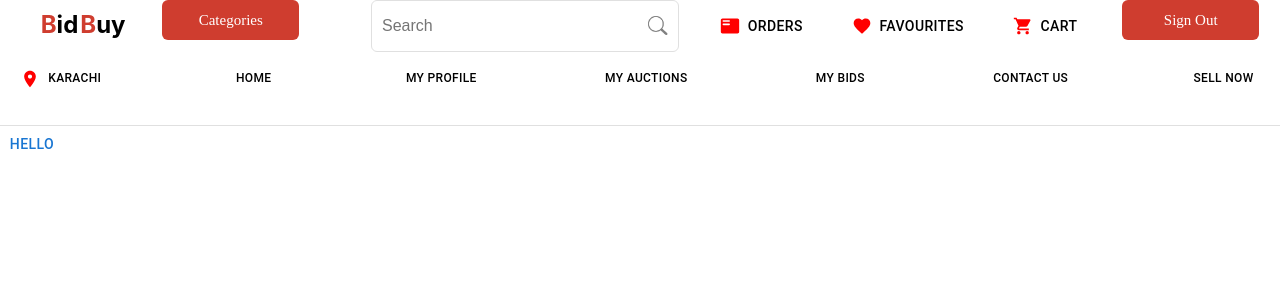
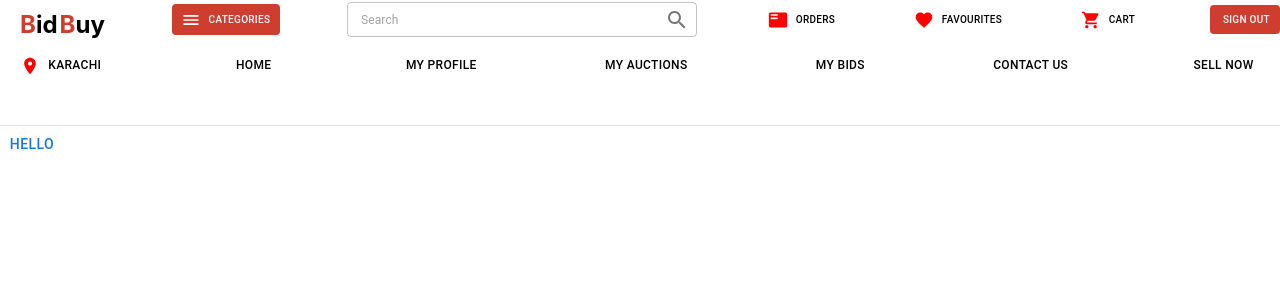
Before and after one commit to muhammadosama984/BidBuy, a React (Create React App) app in the folder BidBuy/frontend/: page / in a window 1280 px wide. Shown: the top 300 px of the page. Built offline with nearby package versions, Linux system fonts and the light colour scheme.

Commit message:
Adjustments

```diff
--- a/BidBuy/frontend/src/components/NavBar/NavBar.css
+++ b/BidBuy/frontend/src/components/NavBar/NavBar.css
@@ -1,4 +1,5 @@
 .div_Navmain{
+    /* padding: 0px 10px 0px 10px; */
     width: 100%;
     /* max-width: 1400px; */
     height: 15vh;
@@ -10,29 +11,6 @@
     /* background-color: aqua; */
 }
 
-.search{
-    width: 20vw;
-    height: 40px;
-    color: black;
-    border: 1px solid #e0e0e0;
-    font-size: 16px;
-    padding: 5px;
-    padding-left: 10px;
-    padding-right: 40px;
-    outline-color: black;
-    outline-width: 1px solid black;
-    background-image: url(../../../images/search.png);
-    background-size: 8%;
-    background-position: 98%;
-    background-repeat: no-repeat;
-    margin-left: 35px;
-    border-radius: 6px;
-
-}
-
-search:focus{
-    border: 1px solid grey;
-}
 
 .btn_search{
     width: 40px;
@@ -43,18 +21,18 @@ search:focus{
 }
 
 .btn_cat{
-    width: 137px;
-    height: 40px;
+    width: 100px;
+    height: 30px;
     color: white;
     background-color: #CF3D2F;
     border: 0;
     font-family: "microsoft yahei" ;
-    font-size: 15px;
+    font-size: 12px;
     padding: 8px 16px 8px 16px;
-    border-radius: 6px;
+    border-radius: 100px;
 }
 
-.btn_trans{
+/* .btn_trans{
     width: 137px;
     height: 40px;
     color: black;
@@ -65,8 +43,8 @@ search:focus{
     padding: 8px 16px 8px 16px;
     border-radius: 6px;
 
-}
-.btn_trans2{
+} */
+/* .btn_trans2{
     width: 185px;
     height: 40px;
     color: black;
@@ -76,41 +54,4 @@ search:focus{
     font-size: 15px;
     padding: 8px 16px 8px 16px;
     border-radius: 6px;
-}
-
-divBtn_flex{
-    position: relative;
-    display: flex;
-    flex-wrap: wrap;
-}
-
-
-ul {
-    width: 100%;
-    font-size: 15px;
-    /* max-width: 1400px; */
-    list-style-type: none;
-    margin: 0;
-    padding: 0;
-    overflow: hidden;
-    background-color: rgba(255,255,255,0);
-  }
-
-  li {
-    float: left;
-    /* width: 9%; */
-
-  }
-
-  li a {
-    display: block;
-    color: black;
-    text-align: center;
-    font-family: "microsoft yahei";
-    padding: 0;
-    text-decoration: none;
-  }
-
-  li a:hover:not(.active) {
-    background-color: #e0e0e0;
-  }
+} */
--- a/BidBuy/frontend/src/components/NavBar/NavBar.jsx
+++ b/BidBuy/frontend/src/components/NavBar/NavBar.jsx
@@ -1,27 +1,22 @@
 import React, { useState } from 'react';
-import {
-  Box,
-  Card,
-  Grid,
-  Typography,
-  TextField,
-  InputAdornment,
-  Divider,
-  Button,
-} from '@mui/material';
+import { Button,
+         TextField,
+         IconButton,
+         InputAdornment,
+        } from '@mui/material';
 import './NavBar.css';
-import { textAlign } from '@mui/system';
 import Logo from '../Logo/Logo.jsx';
 
-// import { BiSearch } from "@react-icons/bi";
-// import { BsSearch } from "react-icons/bs";
-// import { GiCube } from "react-icons/gi";
-// import { HiCube } from "react-icons/hi";
+
+import MenuIcon from '@mui/icons-material/Menu';
 import LocationOnIcon from '@mui/icons-material/LocationOn';
 import FavoriteIcon from '@mui/icons-material/Favorite';
 import ShoppingCartIcon from '@mui/icons-material/ShoppingCart';
-import ListAltIcon from '@mui/icons-material/ListAlt';
 import FeaturedPlayListRoundedIcon from '@mui/icons-material/FeaturedPlayListRounded';
+
+// import IconButton from "@material-ui/core/IconButton";
+// import InputAdornment from "@material-ui/core/InputAdornment";
+import SearchIcon from '@mui/icons-material/Search';
 
 import Stack from '@mui/material/Stack';
 
@@ -42,26 +37,43 @@ function Header() {
     <div className='div_Navmain'>
 
 
-      <Stack direction="row" spacing={2} justifyContent='space-evenly' >
-       <Logo />
-        <button className='btn_cat'>Categories</button>
-        <form>
-          <input type="text" className='search' placeholder="Search"></input>
-        </form>
-        <Button startIcon={<FeaturedPlayListRoundedIcon style={{ color: 'red' }} fontSize='small' />} style={{ color: 'black' }}>
+      <Stack direction="row" spacing={2} justifyContent='space-between' alignItems={"center"} >
+        <Logo/>
+        <Button startIcon={<MenuIcon style={{ color: 'white' }}/>} style={{ color: 'white', backgroundColor: '#CF3D2F', fontSize:'10px', padding: '6px 10px 5px 13px' }}>
+          Categories
+        </Button>
+        {/* <button className='btn_cat'>Categories</button> */}
+        <TextField
+          label=""
+          InputProps={{
+            sx: { height: "35px", width:"350px", fontSize: '12px', margin: 0, textAlign: 'start', p:0},
+            placeholder: "Search",
+            endAdornment: (
+              <InputAdornment>
+                <IconButton>
+                  <SearchIcon />
+                </IconButton>
+              </InputAdornment>
+            )
+          }}
+        />
+        <Button startIcon={<FeaturedPlayListRoundedIcon style={{ color: 'red' }} />} style={{ color: 'black', fontSize:'10px' }}>
           Orders
         </Button>
-        <Button startIcon={<FavoriteIcon style={{ color: 'red' }} />} style={{ color: 'black' }}>
+        <Button startIcon={<FavoriteIcon style={{ color: 'red' }} />} style={{ color: 'black', fontSize:'10px' }}>
           Favourites
         </Button>
-        <Button startIcon={<ShoppingCartIcon style={{ color: 'red' }} />} style={{ color: 'black' }}>
+        <Button startIcon={<ShoppingCartIcon style={{ color: 'red' }} />} style={{ color: 'black', fontSize:'10px' }}>
           Cart
         </Button>
-        <button className='btn_cat'>Sign Out</button>
+        <Button style={{ color: 'white', backgroundColor: '#CF3D2F', fontSize:'10px', padding: '6px 10px 5px 13px' }}>
+          Sign Out
+        </Button>
+        {/* <button className='btn_cat'>Sign Out</button> */}
 
       </Stack>
 
-      <div style={{padding: '5px'}}></div>
+      <div style={{ padding: '5px' }}></div>
 
 
       <Stack direction="row" spacing={12} justifyContent='space-evenly' alignItems={'center'} >
```
